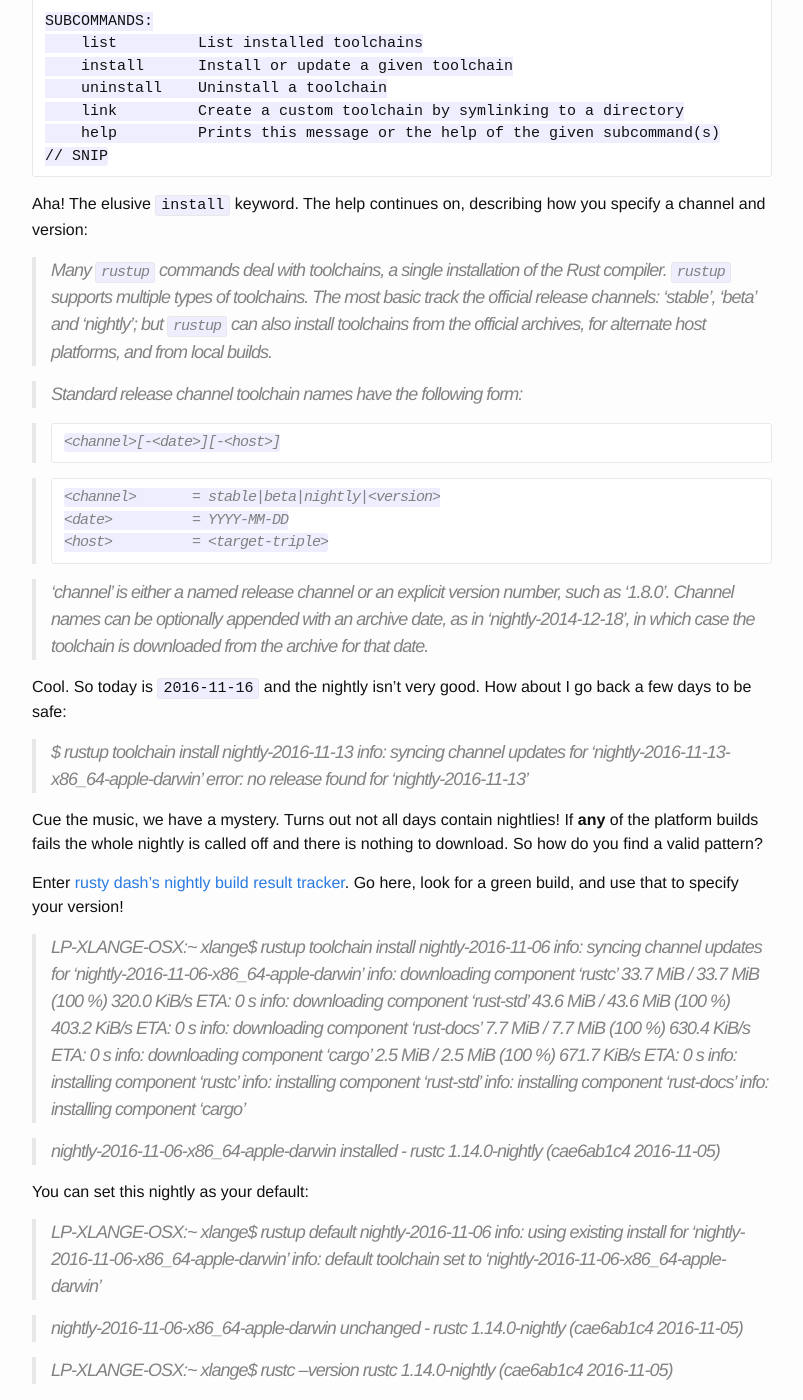
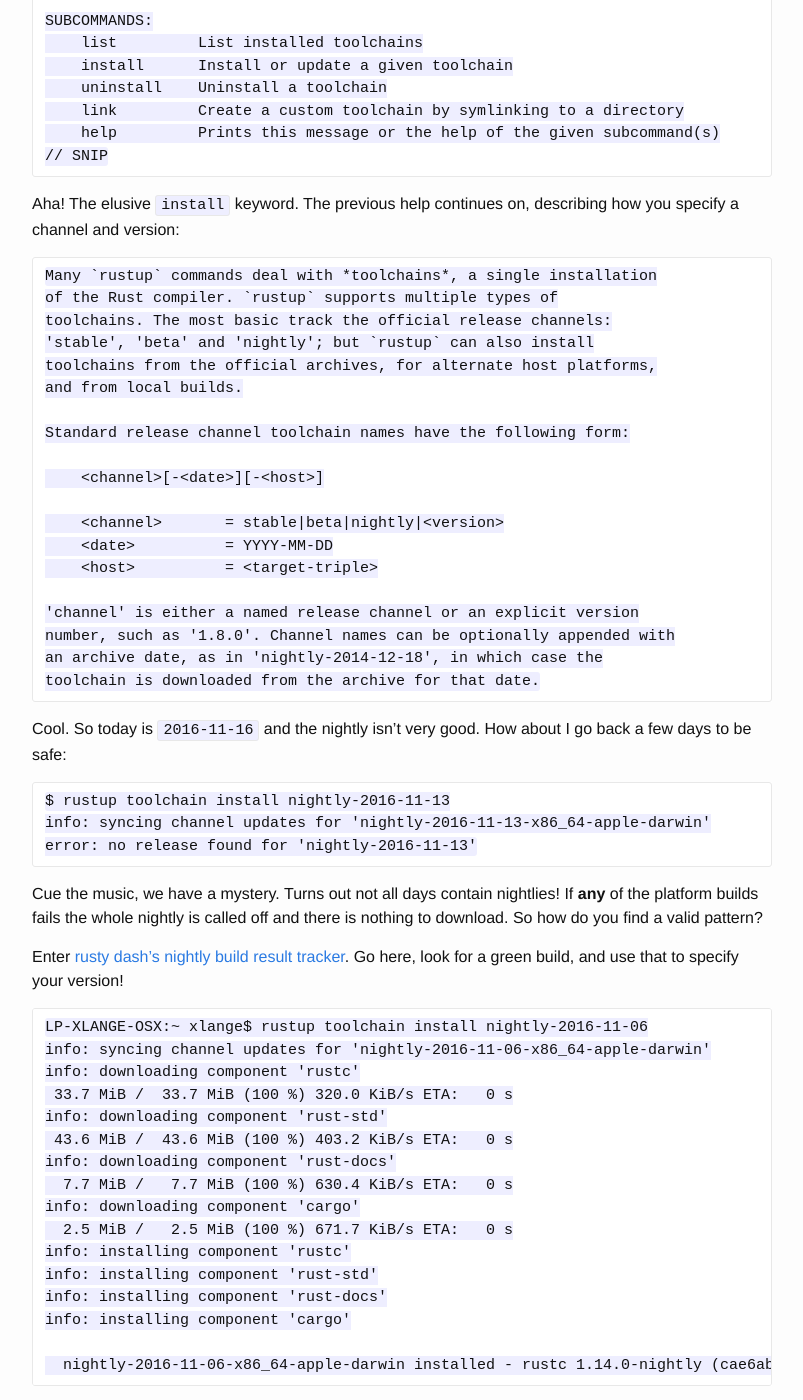
Before and after one commit to tureus/tureus.github.io, a Jekyll site: the page built from _posts/2016-11-16-rustup-tutorial-downgrading.markdown, in a window 1280 px wide and 1400 px high, scrolled down 1025 px. Shown: the whole window, without its empty margins (238-1041 px from the left). Built offline with Jekyll 4.4.1, drawn with Linux system fonts in a browser that asks for light colours; some of the changed text lies outside the part shown.

Commit message:
Update 2016-11-16-rustup-tutorial-downgrading.markdown

````diff
--- a/_posts/2016-11-16-rustup-tutorial-downgrading.markdown
+++ b/_posts/2016-11-16-rustup-tutorial-downgrading.markdown
@@ -42,53 +42,57 @@ Now usually I just do a quick `rustup update` and watch as the latest nightly an
 linked in to my environment. But today I have an unusuable nightly which crashes on due to some unstable
 features. Unfortunately no top-level command screams `install` or even `download`. But digging a little further:
 
+```
+LP-XLANGE-OSX:~ xlange$ rustup toolchain --help
+rustup-toolchain
+Modify or query the installed toolchains
 
-    LP-XLANGE-OSX:~ xlange$ rustup toolchain --help
-    rustup-toolchain
-    Modify or query the installed toolchains
+USAGE:
+    rustup toolchain [SUBCOMMAND]
 
-    USAGE:
-        rustup toolchain [SUBCOMMAND]
+FLAGS:
+    -h, --help    Prints help information
 
-    FLAGS:
-        -h, --help    Prints help information
+SUBCOMMANDS:
+    list         List installed toolchains
+    install      Install or update a given toolchain
+    uninstall    Uninstall a toolchain
+    link         Create a custom toolchain by symlinking to a directory
+    help         Prints this message or the help of the given subcommand(s)
+// SNIP
+```
 
-    SUBCOMMANDS:
-        list         List installed toolchains
-        install      Install or update a given toolchain
-        uninstall    Uninstall a toolchain
-        link         Create a custom toolchain by symlinking to a directory
-        help         Prints this message or the help of the given subcommand(s)
-    // SNIP
+Aha! The elusive `install` keyword. The previous help continues on, describing how you specify a channel and version:
 
+```
+Many `rustup` commands deal with *toolchains*, a single installation
+of the Rust compiler. `rustup` supports multiple types of
+toolchains. The most basic track the official release channels:
+'stable', 'beta' and 'nightly'; but `rustup` can also install
+toolchains from the official archives, for alternate host platforms,
+and from local builds.
 
-Aha! The elusive `install` keyword. The help continues on, describing how you specify a channel and version:
+Standard release channel toolchain names have the following form:
 
-> Many `rustup` commands deal with *toolchains*, a single installation
-> of the Rust compiler. `rustup` supports multiple types of
-> toolchains. The most basic track the official release channels:
-> 'stable', 'beta' and 'nightly'; but `rustup` can also install
-> toolchains from the official archives, for alternate host platforms,
-> and from local builds.
+    <channel>[-<date>][-<host>]
 
-> Standard release channel toolchain names have the following form:
+    <channel>       = stable|beta|nightly|<version>
+    <date>          = YYYY-MM-DD
+    <host>          = <target-triple>
 
->     <channel>[-<date>][-<host>]
-
->     <channel>       = stable|beta|nightly|<version>
->     <date>          = YYYY-MM-DD
->     <host>          = <target-triple>
-
-> 'channel' is either a named release channel or an explicit version
-> number, such as '1.8.0'. Channel names can be optionally appended with
-> an archive date, as in 'nightly-2014-12-18', in which case the
-> toolchain is downloaded from the archive for that date.
+'channel' is either a named release channel or an explicit version
+number, such as '1.8.0'. Channel names can be optionally appended with
+an archive date, as in 'nightly-2014-12-18', in which case the
+toolchain is downloaded from the archive for that date.
+```
 
 Cool. So today is `2016-11-16` and the nightly isn't very good. How about I go back a few days to be safe:
 
-> $ rustup toolchain install nightly-2016-11-13
-> info: syncing channel updates for 'nightly-2016-11-13-x86_64-apple-darwin'
-> error: no release found for 'nightly-2016-11-13'
+```
+$ rustup toolchain install nightly-2016-11-13
+info: syncing channel updates for 'nightly-2016-11-13-x86_64-apple-darwin'
+error: no release found for 'nightly-2016-11-13'
+```
 
 Cue the music, we have a mystery. Turns out not all days contain nightlies! If **any** of the platform builds
 fails the whole nightly is called off and there is nothing to download. So how do you find a valid pattern?
@@ -96,33 +100,37 @@ fails the whole nightly is called off and there is nothing to download. So how d
 Enter [rusty dash's nightly build result tracker](http://rusty-dash.com/nightlies). Go here, look for a green
 build, and use that to specify your version!
 
-> LP-XLANGE-OSX:~ xlange$ rustup toolchain install nightly-2016-11-06
-> info: syncing channel updates for 'nightly-2016-11-06-x86_64-apple-darwin'
-> info: downloading component 'rustc'
->  33.7 MiB /  33.7 MiB (100 %) 320.0 KiB/s ETA:   0 s
-> info: downloading component 'rust-std'
->  43.6 MiB /  43.6 MiB (100 %) 403.2 KiB/s ETA:   0 s
-> info: downloading component 'rust-docs'
->   7.7 MiB /   7.7 MiB (100 %) 630.4 KiB/s ETA:   0 s
-> info: downloading component 'cargo'
->   2.5 MiB /   2.5 MiB (100 %) 671.7 KiB/s ETA:   0 s
-> info: installing component 'rustc'
-> info: installing component 'rust-std'
-> info: installing component 'rust-docs'
-> info: installing component 'cargo'
+```
+LP-XLANGE-OSX:~ xlange$ rustup toolchain install nightly-2016-11-06
+info: syncing channel updates for 'nightly-2016-11-06-x86_64-apple-darwin'
+info: downloading component 'rustc'
+ 33.7 MiB /  33.7 MiB (100 %) 320.0 KiB/s ETA:   0 s
+info: downloading component 'rust-std'
+ 43.6 MiB /  43.6 MiB (100 %) 403.2 KiB/s ETA:   0 s
+info: downloading component 'rust-docs'
+  7.7 MiB /   7.7 MiB (100 %) 630.4 KiB/s ETA:   0 s
+info: downloading component 'cargo'
+  2.5 MiB /   2.5 MiB (100 %) 671.7 KiB/s ETA:   0 s
+info: installing component 'rustc'
+info: installing component 'rust-std'
+info: installing component 'rust-docs'
+info: installing component 'cargo'
 
->   nightly-2016-11-06-x86_64-apple-darwin installed - rustc 1.14.0-nightly (cae6ab1c4 2016-11-05)
+  nightly-2016-11-06-x86_64-apple-darwin installed - rustc 1.14.0-nightly (cae6ab1c4 2016-11-05)
+```
 
 You can set this nightly as your default:
 
-> LP-XLANGE-OSX:~ xlange$ rustup default nightly-2016-11-06
-> info: using existing install for 'nightly-2016-11-06-x86_64-apple-darwin'
-> info: default toolchain set to 'nightly-2016-11-06-x86_64-apple-darwin'
+```
+LP-XLANGE-OSX:~ xlange$ rustup default nightly-2016-11-06
+info: using existing install for 'nightly-2016-11-06-x86_64-apple-darwin'
+info: default toolchain set to 'nightly-2016-11-06-x86_64-apple-darwin'
 
->   nightly-2016-11-06-x86_64-apple-darwin unchanged - rustc 1.14.0-nightly (cae6ab1c4 2016-11-05)
+  nightly-2016-11-06-x86_64-apple-darwin unchanged - rustc 1.14.0-nightly (cae6ab1c4 2016-11-05)
 
-> LP-XLANGE-OSX:~ xlange$ rustc --version
-> rustc 1.14.0-nightly (cae6ab1c4 2016-11-05)
+LP-XLANGE-OSX:~ xlange$ rustc --version
+rustc 1.14.0-nightly (cae6ab1c4 2016-11-05)
+```
 
 And you can get your travis build working again, use the same version specifer in your travis.yml:
 
````
